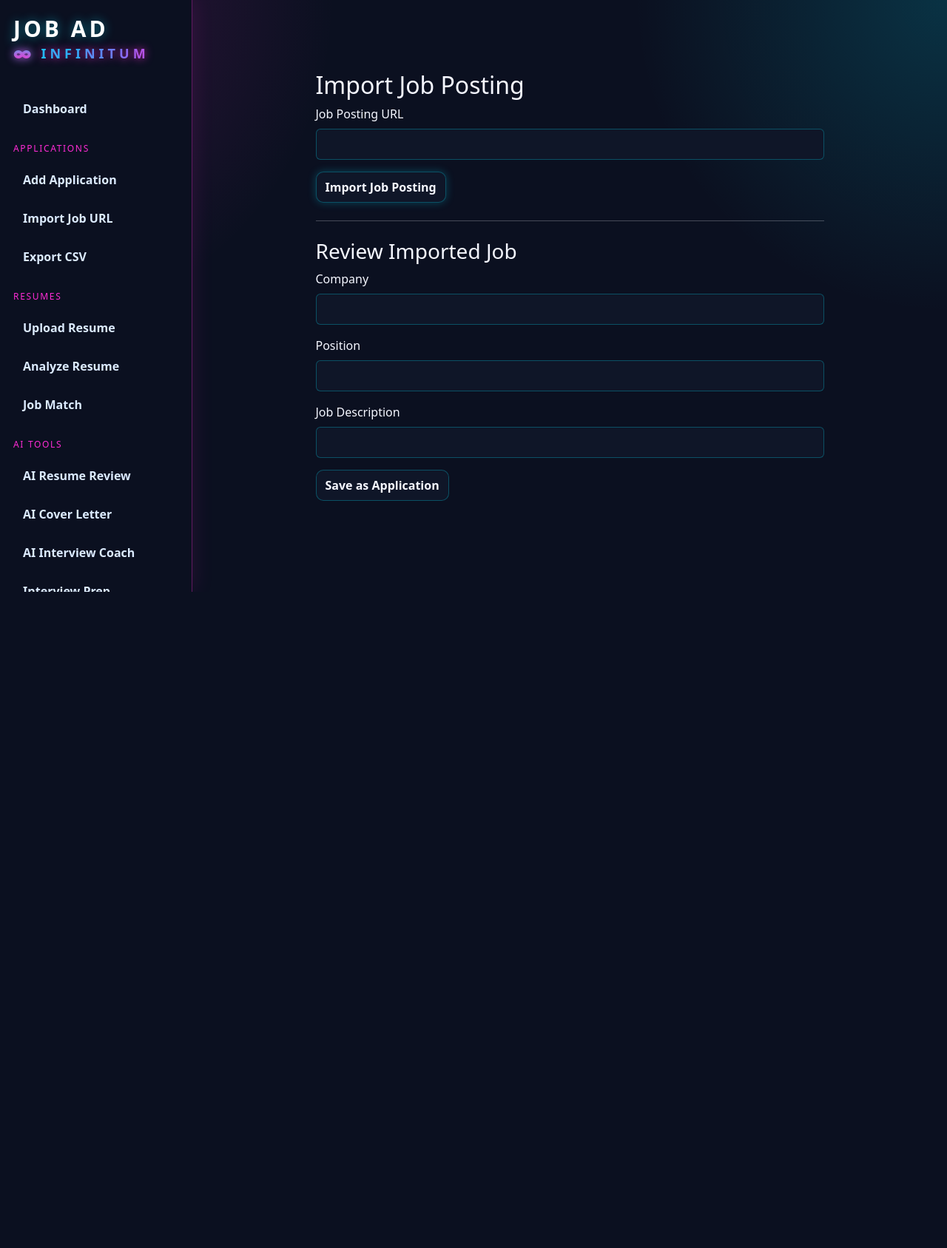
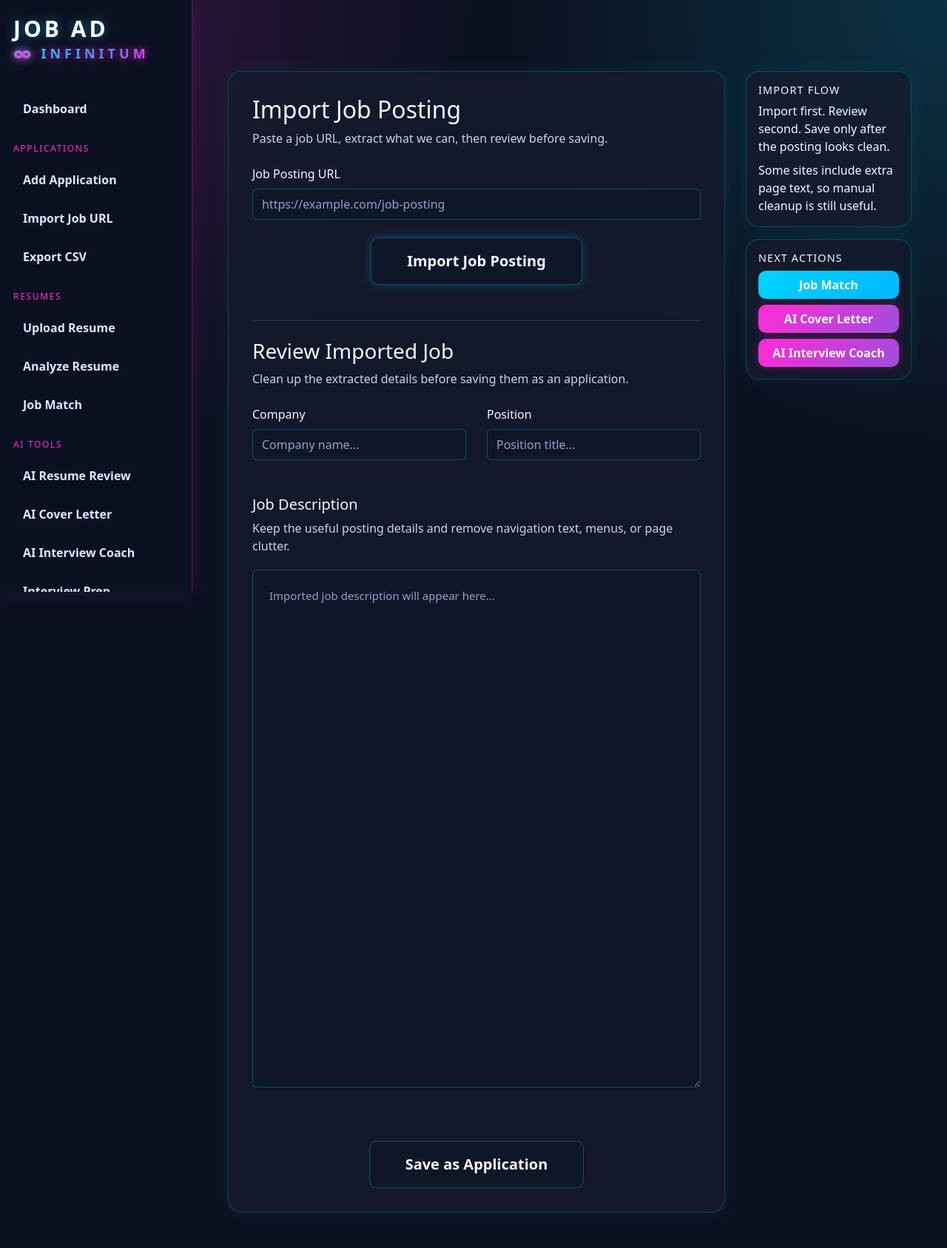
Before and after one commit to OloaneShark/get-a-job, a Flask app: page /jobs/import-url in a window 1280 px wide. Shown: the whole page at 74% size. Before the commit the page ends 800 px from the top, so only its background shows below. Run offline with Flask 3, Linux system fonts and the light colour scheme; the visitor is signed in with stand-in values (Sample User, id 1); parts of the project's set-up code (start-up, migrations or seed data) failed here and were passed over; some libraries are stand-ins or nearby versions.

Commit message:
Polish remaining tool page layouts

```diff
--- a/forms.py
+++ b/forms.py
@@ -177,7 +177,7 @@ class JobUrlImportForm(FlaskForm):
 
     company_name = StringField("Company")
     position_title = StringField("Position")
-    job_description = StringField("Job Description")
+    job_description = TextAreaField("Job Description")
 
     import_submit = SubmitField("Import Job Posting")
     save_submit = SubmitField("Save as Application")
--- a/templates/import_job_url.html
+++ b/templates/import_job_url.html
@@ -5,44 +5,116 @@
 
 {% block content %}
 
-<div class="row justify-content-center">
-    <div class="col-md-9">
+<div class="work-layout">
+
+    <div class="work-main">
+        <div class="form-page">
 
             <h2>Import Job Posting</h2>
+
+            <p class="helper-text mb-4">
+                Paste a job URL, extract what we can, then review before saving.
+            </p>
 
             <form method="POST">
                 {{ form.hidden_tag() }}
 
-            <div class="mb-3">
+                <div class="mb-4">
                     {{ form.job_url.label(class="form-label") }}
-                {{ form.job_url(class="form-control") }}
+                    {{ form.job_url(
+                        class="form-control",
+                        placeholder="https://example.com/job-posting"
+                    ) }}
                 </div>
 
-            {{ form.import_submit(class="btn btn-primary") }}
+                <div class="mb-5 d-flex justify-content-center">
+                    {{ form.import_submit(class="btn btn-primary btn-lg px-5 py-3") }}
+                </div>
 
                 <hr class="my-4">
 
                 <h3>Review Imported Job</h3>
 
+                <p class="helper-text mb-4">
+                    Clean up the extracted details before saving them as an application.
+                </p>
+
+                <div class="form-grid">
                     <div class="mb-3">
                         {{ form.company_name.label(class="form-label") }}
-                {{ form.company_name(class="form-control") }}
+                        {{ form.company_name(
+                            class="form-control",
+                            placeholder="Company name..."
+                        ) }}
                     </div>
 
                     <div class="mb-3">
                         {{ form.position_title.label(class="form-label") }}
-                {{ form.position_title(class="form-control") }}
+                        {{ form.position_title(
+                            class="form-control",
+                            placeholder="Position title..."
+                        ) }}
                     </div>
 
-            <div class="mb-3">
-                {{ form.job_description.label(class="form-label") }}
-                {{ form.job_description(class="form-control", rows="18") }}
+                    <div class="mb-3 full-width">
+                        <h5 class="mb-2">Job Description</h5>
+
+                        <p class="helper-text mb-3">
+                            Keep the useful posting details and remove navigation text, menus, or page clutter.
+                        </p>
+
+                        {{ form.job_description(
+                            class="form-control large-textarea",
+                            placeholder="Imported job description will appear here..."
+                        ) }}
                     </div>
 
-            {{ form.save_submit(class="btn btn-success") }}
+                    <div class="full-width mt-4 d-flex justify-content-center">
+                        {{ form.save_submit(class="btn btn-success btn-lg px-5 py-3") }}
+                    </div>
+                </div>
+
             </form>
 
         </div>
     </div>
 
+    <aside class="work-panel">
+
+        <div class="card mb-3">
+            <div class="card-body">
+                <h5>Import Flow</h5>
+
+                <p class="mb-2">
+                    Import first. Review second. Save only after the posting looks clean.
+                </p>
+
+                <p class="mb-0">
+                    Some sites include extra page text, so manual cleanup is still useful.
+                </p>
+            </div>
+        </div>
+
+        <div class="card mb-3">
+            <div class="card-body">
+                <h5>Next Actions</h5>
+
+                <a href="/job-match" class="btn btn-info w-100 mb-2">
+                    Job Match
+                </a>
+
+                <a href="/ai/cover-letter" class="btn btn-warning w-100 mb-2">
+                    AI Cover Letter
+                </a>
+
+                <a href="/ai/interview-coach" class="btn btn-warning w-100">
+                    AI Interview Coach
+                </a>
+            </div>
+        </div>
+
+    </aside>
+
+</div>
+
 {% endblock %}
```
Also changed, not shown: templates/ai_cover_letter.html (+27 -9 lines), templates/ai_resume_review.html (+21 -10 lines), templates/interview_prep.html (+58 -6 lines). Lines whose indentation alone changed are shown as unchanged.
